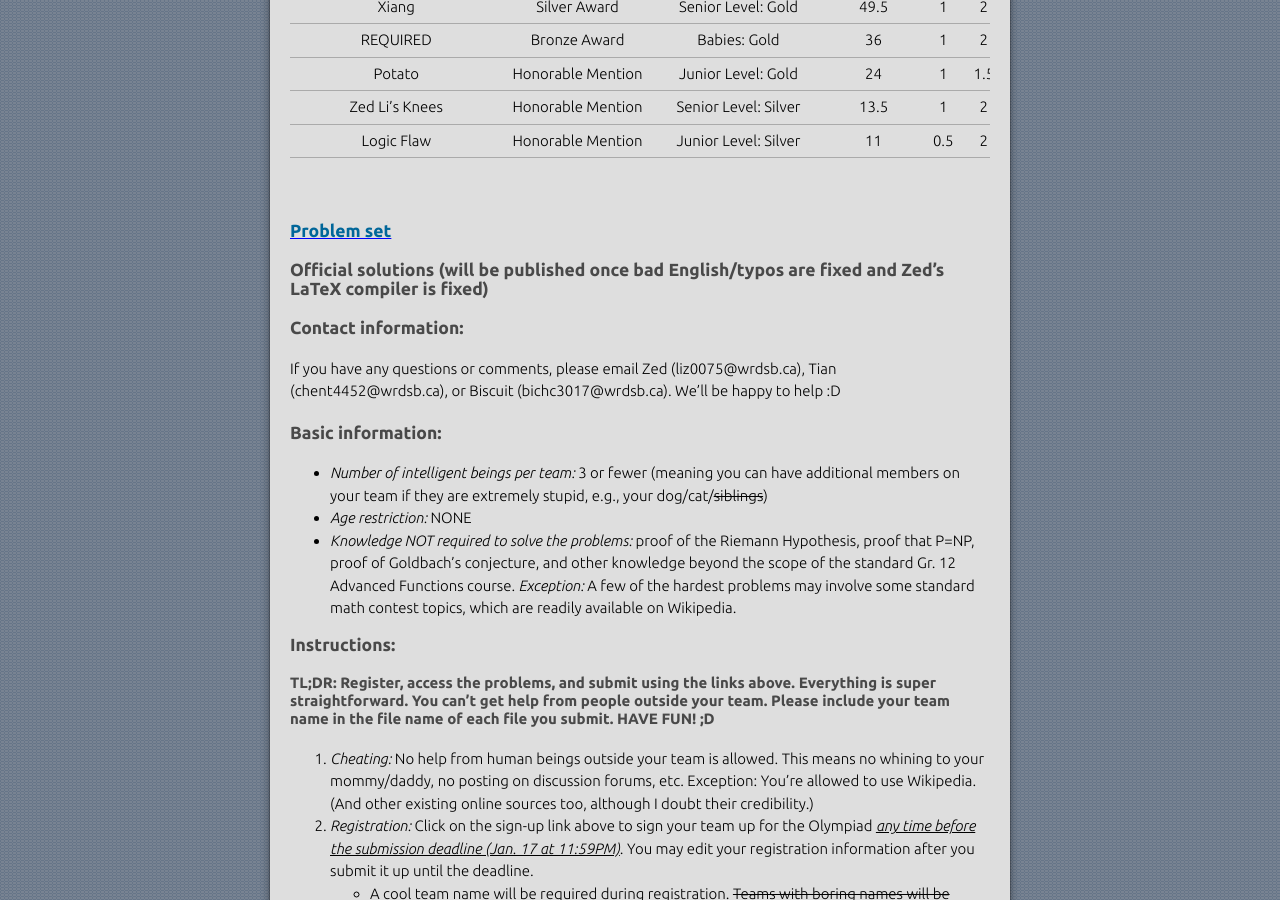
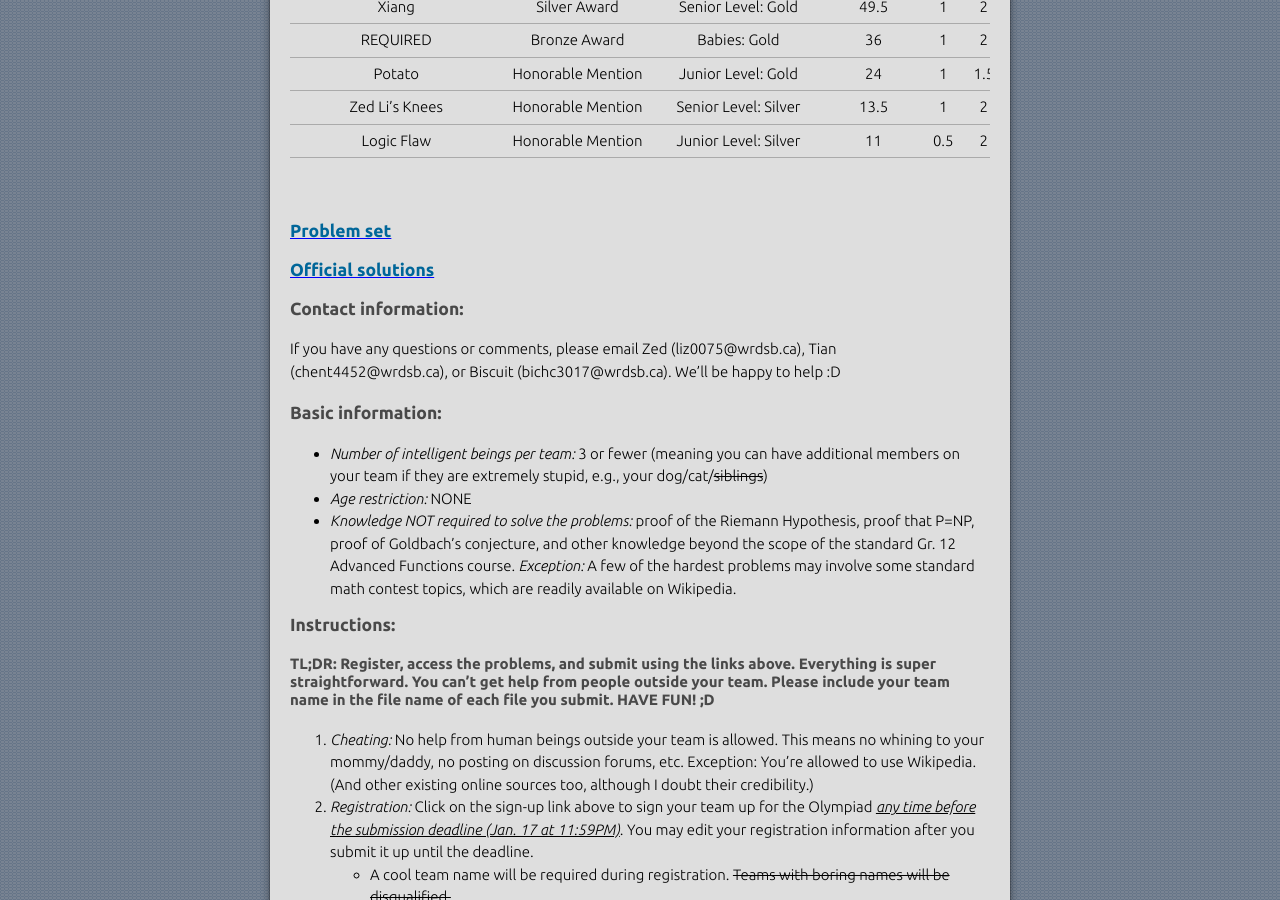
Before and after one commit to sjammathletes/sjammathletes.github.io, a Jekyll site: the page built from sjammo.md, in a window 1280 px wide and 900 px high, scrolled down 763 px. Built offline with Jekyll 4.4.1, drawn with Linux system fonts in a browser that asks for light colours; our own code applies the rules of GitHub Pages for plain Markdown files.

Commit message:
add solutions

```diff
--- a/sjammo.md
+++ b/sjammo.md
@@ -27,7 +27,7 @@ This year we had 22 teams who signed up and 9 teams who made a submission before
 
 ### <b><ins style="color:blue;">[Problem set](/assets/pdfs/2020-2021/SJAMMO/sjammo2.pdf){: target="_blank"}</ins></b>
 
-### Official solutions (will be published once bad English/typos are fixed and Zed's LaTeX compiler is fixed)
+### <b><ins style="color:blue;">[Official solutions](/assets/pdfs/2020-2021/SJAMMO/sjammo2sol.pdf){: target="_blank"}</ins></b>
 
 ### Contact information:
 If you have any questions or comments, please email Zed (liz0075@wrdsb.ca), Tian (chent4452@wrdsb.ca), or Biscuit (bichc3017@wrdsb.ca). We'll be happy to help :D
```
Also changed, not shown: 1 other file.
